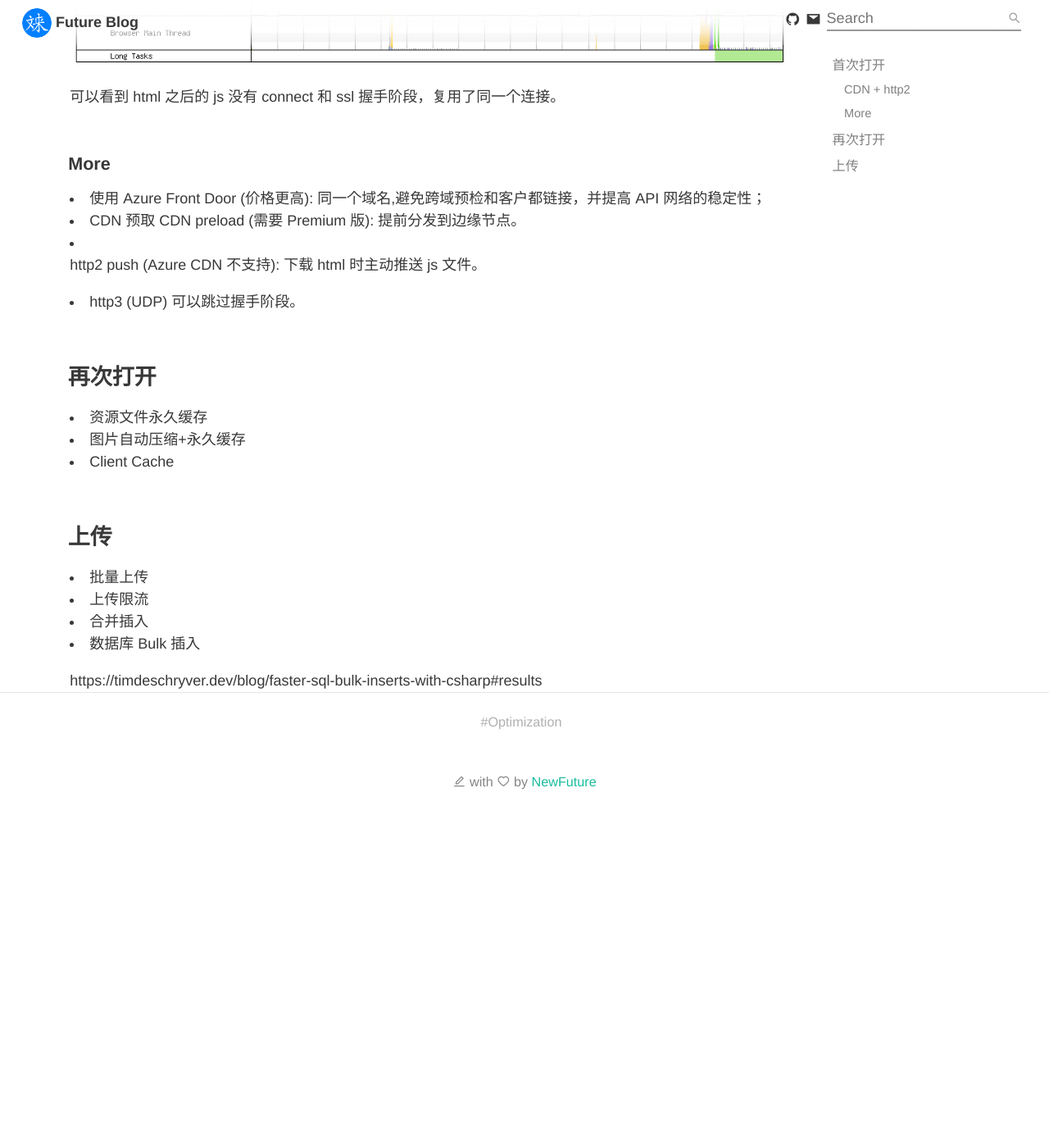
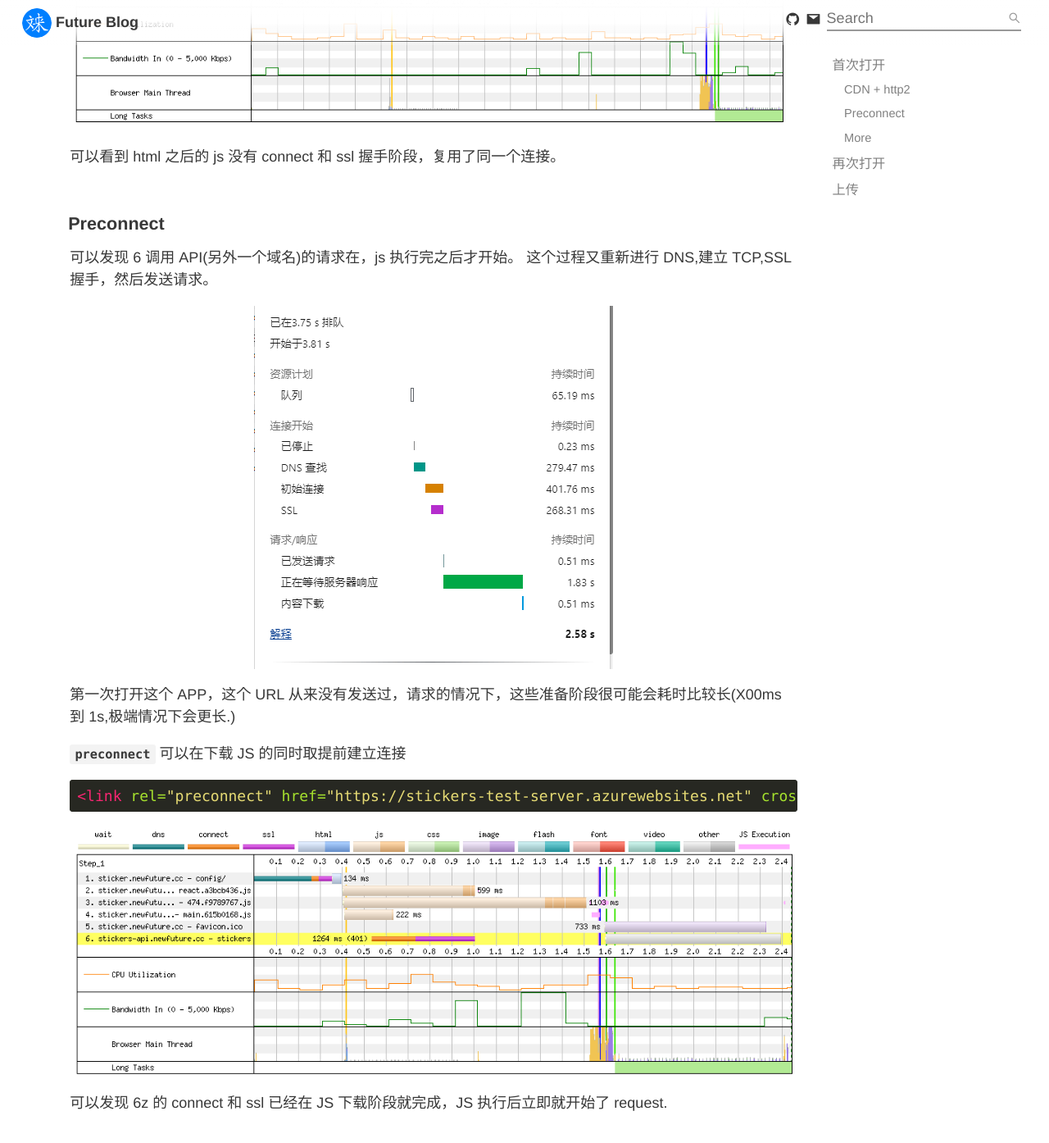
Before and after one commit to NewFuture/blog, a Jekyll site: the page built from _posts/2022-11-18-my-stickers-config-app-with-api-optimization.md, in a window 1280 px wide and 1400 px high, scrolled down 1332 px. Shown: the top 1394 px of the window at 82% size. Built offline with Jekyll 4.4.1, drawn with Linux system fonts in a browser that asks for light colours; before the commit the page ends 2323 px from its top, so only the background shows below that; some of the changed text lies outside the part shown.

Commit message:
preconnect

````diff
--- a/_posts/2022-11-18-my-stickers-config-app-with-api-optimization.md
+++ b/_posts/2022-11-18-my-stickers-config-app-with-api-optimization.md
@@ -19,8 +19,10 @@ tags:
 
 1. 下载 html 页面
 2. 下载 js bundles (库)
-3. 下载 js 文件(并行)
-4. 请求用户表情列表
+3. 下载 js bundles (库)
+4. 下载 js 文件(并行)
+5. 下载图标(iframe 中可忽略)
+6. 请求用户表情列表
 
 ### CDN + http2
 
@@ -32,12 +34,30 @@ tags:
 
 可以看到 html 之后的 js 没有 connect 和 ssl 握手阶段，复用了同一个连接。
 
+### Preconnect
+
+可以发现 6 调用 API(另外一个域名)的请求在，js 执行完之后才开始。
+这个过程又重新进行 DNS,建立 TCP,SSL 握手，然后发送请求。
+
+![https connection](/assets/img/my-stickers-config-app-with-api-optimization/first-request.png)
+
+第一次打开这个 APP，这个 URL 从来没有发送过，请求的情况下，这些准备阶段很可能会耗时比较长(X00ms 到 1s,极端情况下会更长.)
+
+`preconnect` 可以在下载 JS 的同时取提前建立连接
+
+```html
+<link rel="preconnect" href="https://stickers-test-server.azurewebsites.net" crossorigin />
+```
+
+![preconnect](/assets/img/my-stickers-config-app-with-api-optimization/waterfall-preconnect.png)
+
+可以发现 6z 的 connect 和 ssl 已经在 JS 下载阶段就完成，JS 执行后立即就开始了 request.
+
 ### More
 
 -   使用 Azure Front Door (价格更高): 同一个域名,避免跨域预检和客户都链接，并提高 API 网络的稳定性；
 -   CDN 预取 CDN preload (需要 Premium 版): 提前分发到边缘节点。
 -   http2 push (Azure CDN 不支持): 下载 html 时主动推送 js 文件。
-
 -   http3 (UDP) 可以跳过握手阶段。
 
 ## 再次打开
````
Also changed, not shown: assets/img/my-stickers-config-app-with-api-optimization/waterfall-default.png.
